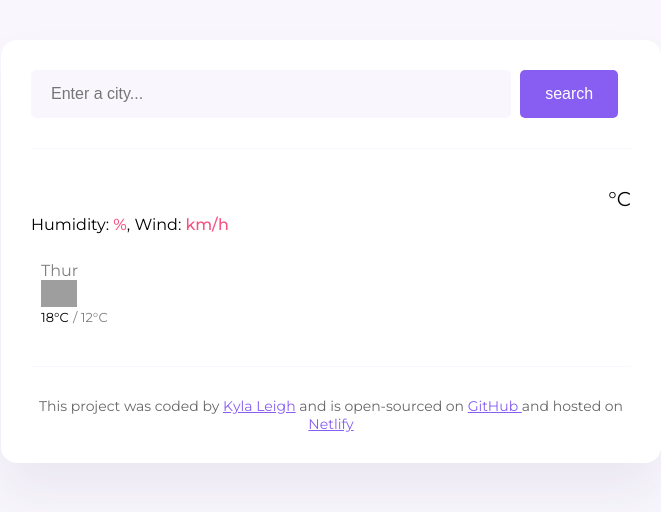
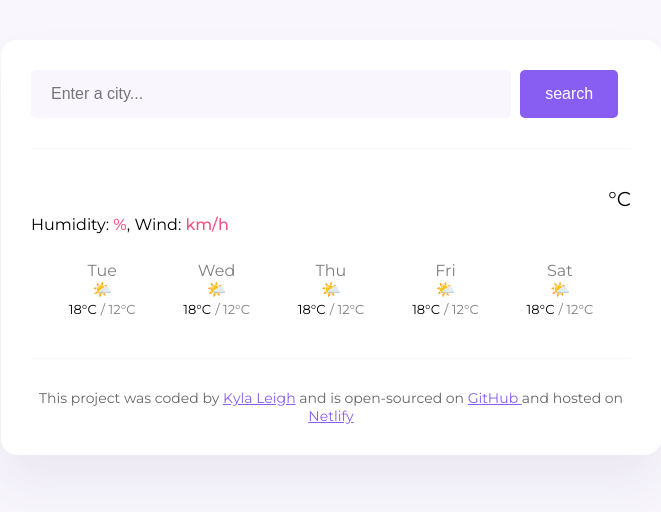
Before and after one commit to KylaLeigh/shecodes-weather-app-2, a plain HTML site: page index.html in a window 1280 px wide. Shown: the whole page, without its empty margins (309-970 px from the left). Drawn offline with nearby package versions, Linux system fonts and the light colour scheme; no server answers; grey boxes are pictures that could not be loaded.

Commit message:
Remove forecast HTML
This HTML has been added to Javascript in a function

```diff
--- a/index.html
+++ b/index.html
@@ -48,22 +48,7 @@
           </div>
         </section>
 
-        <section class="weather-forecast">
-          <div class="row">
-            <div class="col-2">
-              <div class="forecast-day">Thur</div>
-              <img
-                src="http://shecodes-assets.s3.amazonaws.com/api/weather/icons/rain-night.png"
-                alt="weather icon"
-                width="36"
-              />
-              <div class="forecast-temp">
-                <span class="forecast-max-temp">18°C</span>
-                <span class="forecast-min-temp"> / 12°C</span>
-              </div>
-            </div>
-          </div>
-        </section>
+        <section class="weather-forecast" id="forecast"></section>
       </main>
 
       <footer>
--- a/src/style.css
+++ b/src/style.css
@@ -87,12 +87,15 @@ main {
 }
 
 .weather-forecast {
+  display: flex;
+  justify-content: space-evenly;
   color: #000000;
 }
 
 .row {
   gap: 10px;
   overflow: scroll;
+  text-align: center;
 }
 
 .col-2 {
```
